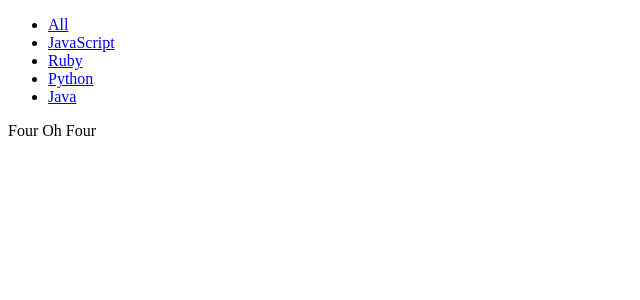
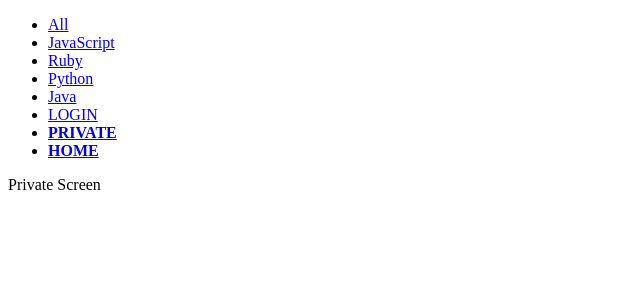
Before and after one commit to douglasofreitas/friendly-react-seo, a React app: page /private in a window 1280 px wide. Shown: the top 300 px of the page, without its empty margins (0-640 px from the left). Built offline with nearby package versions, Linux system fonts and the light colour scheme; the HTML template or start-up script is replaced by a standard one.

Commit message:
Login and Private screen basic

```diff
--- a/src/server/index.js
+++ b/src/server/index.js
@@ -13,7 +13,7 @@ const app = express()
 app.use(cors())
 
 app.get('*.js', (req, res, next) => {
-  if (__enviroment__ === 'prod') {
+  if (__enviroment__ === 'prod' && req.acceptsEncodings('gzip')) {
     req.url = req.url + '.gz';
     res.set('Content-Encoding', 'gzip');
     res.set('Content-Type', 'text/javascript');
@@ -68,10 +68,7 @@ app.get("*", (req, res, next) => {
         </html>
       `)
     }).catch(next)
-
   }
-
-
 });
 
 // We're going to serve up the public
--- /dev/null
+++ b/src/shared/Login.js
@@ -0,0 +1,10 @@
+import React from 'react'
+
+export default function Login () {
+  return (
+    <div>
+      Login Screen
+      <br />
+    </div>
+  )
+}
--- a/src/shared/Navbar.js
+++ b/src/shared/Navbar.js
@@ -28,6 +28,21 @@ export default function Navbar () {
           </NavLink>
         </li>
       ))}
+      <li>
+        <NavLink activeStyle={{fontWeight: 'bold'}} to={`/login`}>
+          LOGIN
+        </NavLink>
+      </li>
+      <li>
+        <NavLink activeStyle={{fontWeight: 'bold'}} to={`/private`}>
+          PRIVATE
+        </NavLink>
+      </li>
+      <li>
+        <NavLink activeStyle={{fontWeight: 'bold'}} to={`/`}>
+          HOME
+        </NavLink>
+      </li>
     </ul>
   )
 }
--- /dev/null
+++ b/src/shared/Private.js
@@ -0,0 +1,9 @@
+import React from 'react'
+
+export default function Private () {
+  return (
+    <div>
+      Private Screen
+    </div>
+  )
+}
--- a/src/shared/routes.js
+++ b/src/shared/routes.js
@@ -1,5 +1,7 @@
 import Home from './Home'
 import Grid from './Grid'
+import Login from './Login'
+import Private from './Private'
 import { fetchPopularRepos } from './api'
 import config from '../config';
 
@@ -34,6 +36,32 @@ const routes =  [
         });
       })
     }
+  },
+  {
+    path: '/login',
+    component: Login,
+    fetchInitialData: (path = '') => {
+      return new Promise(resolve => {
+        resolve({
+          metaTitle: config.appTitle,
+          metaDescription: config.appDescription,
+          metaImage: config.appImage
+        })
+      });
+    }
+  },
+  {
+    path: '/private',
+    component: Private,
+    fetchInitialData: (path = '') => {
+      return new Promise(resolve => {
+        resolve({
+          metaTitle: config.appTitle,
+          metaDescription: config.appDescription,
+          metaImage: config.appImage
+        })
+      });
+    }
   }
 ]
 
```
Also changed, not shown: 1 other file (tests, documents, lock files or other folders).
